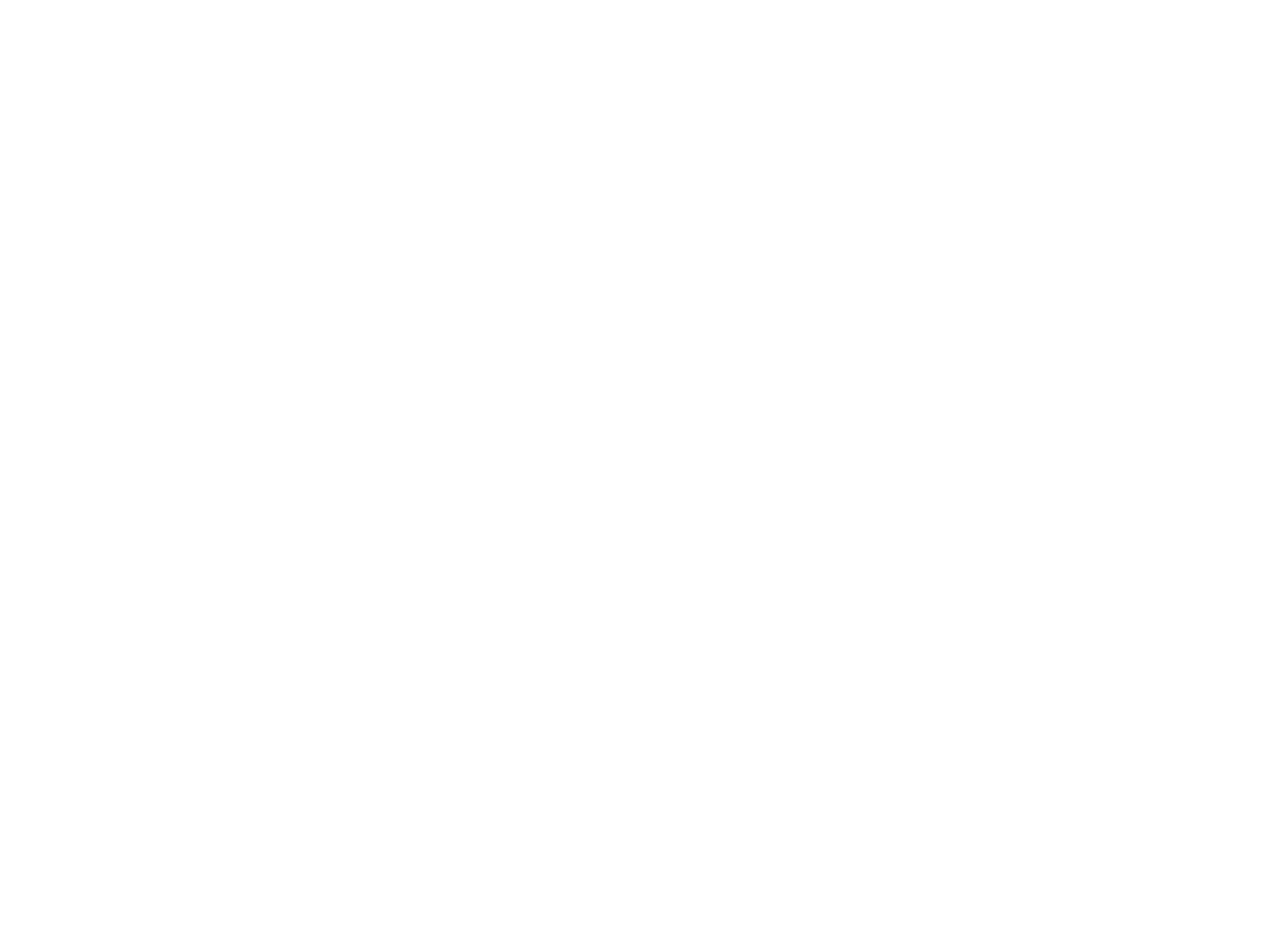
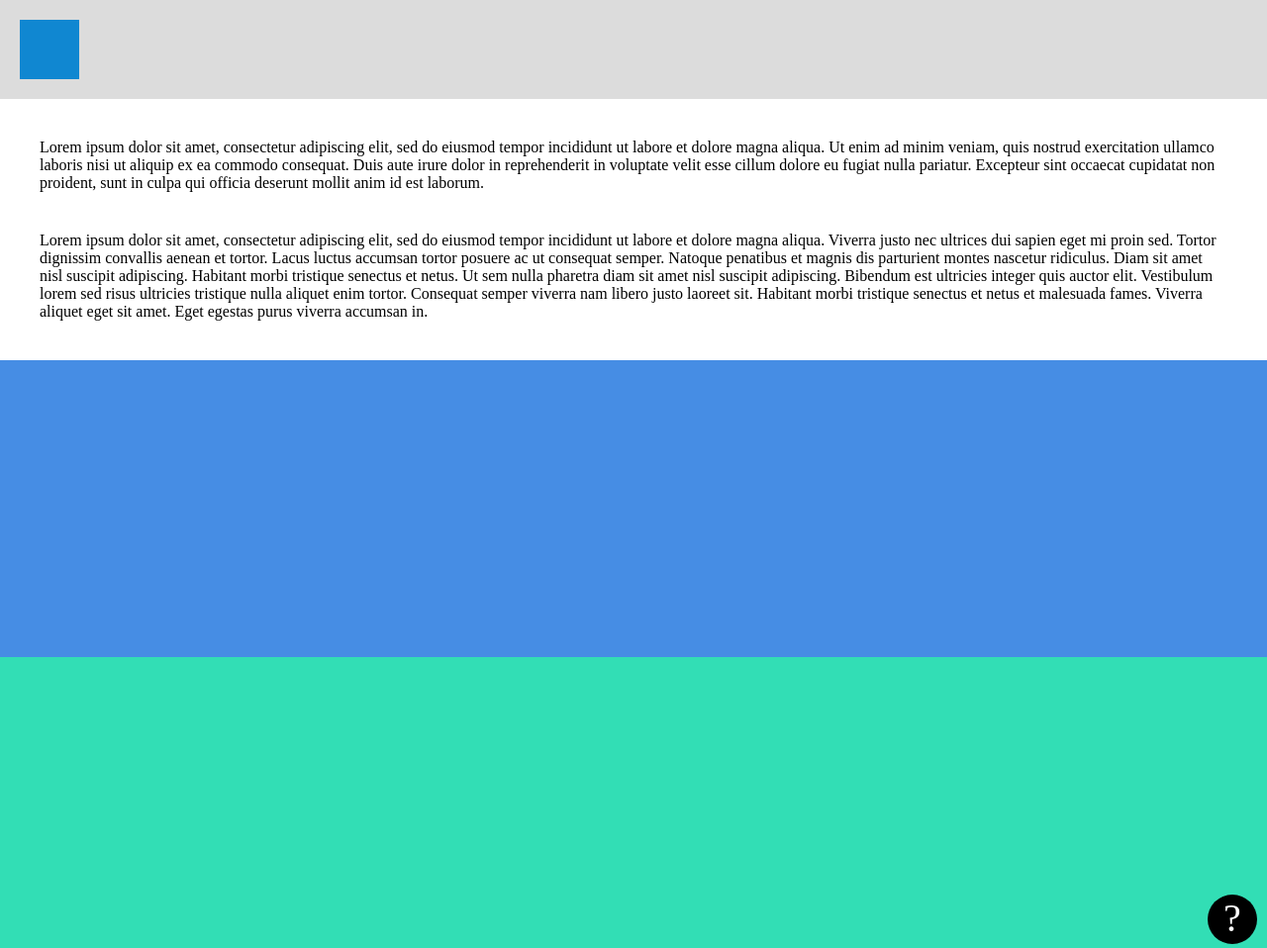
Before and after one commit to tbpatj/html-css-2, a plain HTML site: page drill-3/index.html in a window 1280 px wide. Shown: the top 958 px of the page at 99% size. Before the commit the page ends 800 px from the top, so only its background shows below. Drawn offline with Linux system fonts and the light colour scheme.

Commit message:
finished the last one phew

```diff
--- a/drill-3/index.css
+++ b/drill-3/index.css
@@ -0,0 +1,60 @@
+body {
+    margin: 0px;
+    padding: 0px;
+}
+nav {
+    background-color: rgb(220, 220, 220);
+    height: 100px;
+    display: flex;
+}
+p {
+    margin: 40px;
+}
+.home-icon {
+    background-color: rgb(16, 135, 209);
+    width: 60px;
+    height: 60px;
+    margin: 20px;
+}
+.block {
+    height : 300px;
+}
+.blue {
+    background-color: rgb(70, 141, 228);
+}
+.light-green{
+    background-color: rgb(50, 222, 181);
+}
+.lime {
+    background-color: rgb(191, 216, 141);
+}
+.yellow {
+    background-color: rgb(183, 183, 78);
+}
+.sticky-container {
+     position: sticky;
+    /* left: 90vw; */
+    top: 100vh;
+    left: 100vw;
+    width: 0px;
+    height: 0px;
+}
+footer{
+    position: relative;
+    right:60px;
+    bottom:60px;
+    background-color: black;
+    border-radius: 50px;
+    width: 50px;
+    height: 50px;
+    color: white;
+    text-align: center;
+    vertical-align:middle;
+    font-size: 40px;
+}
+
+.help-container {
+    /* position: relative;
+    bottom: 0px;
+    right: 0px; */
+}
--- a/drill-3/index.html
+++ b/drill-3/index.html
@@ -1 +1,30 @@
 <!-- be sure to look at the example gif as well -->
+<!DOCTYPE html>
+<html lang="en">
+<head>
+    <meta charset="UTF-8">
+    <meta http-equiv="X-UA-Compatible" content="IE=edge">
+    <meta name="viewport" content="width=device-width, initial-scale=1.0">
+    <link rel="stylesheet" href="index.css">
+    <title>Document</title>
+</head>
+<body>
+
+    <nav>
+        <div class="home-icon"></div>
+    </nav>
+    <p>Lorem ipsum dolor sit amet, consectetur adipiscing elit, sed do eiusmod tempor incididunt ut labore et dolore magna aliqua. Ut enim ad minim veniam, quis nostrud exercitation ullamco laboris nisi ut aliquip ex ea commodo consequat. Duis aute irure dolor in reprehenderit in voluptate velit esse cillum dolore eu fugiat nulla pariatur. Excepteur sint occaecat cupidatat non proident, sunt in culpa qui officia deserunt mollit anim id est laborum.</p>
+    <p>Lorem ipsum dolor sit amet, consectetur adipiscing elit, sed do eiusmod tempor incididunt ut labore et dolore magna aliqua. Viverra justo nec ultrices dui sapien eget mi proin sed. Tortor dignissim convallis aenean et tortor. Lacus luctus accumsan tortor posuere ac ut consequat semper. Natoque penatibus et magnis dis parturient montes nascetur ridiculus. Diam sit amet nisl suscipit adipiscing. Habitant morbi tristique senectus et netus. Ut sem nulla pharetra diam sit amet nisl suscipit adipiscing. Bibendum est ultricies integer quis auctor elit. Vestibulum lorem sed risus ultricies tristique nulla aliquet enim tortor. Consequat semper viverra nam libero justo laoreet sit. Habitant morbi tristique senectus et netus et malesuada fames. Viverra aliquet eget sit amet. Eget egestas purus viverra accumsan in.</p>
+
+    <div class="blue block"></div>
+    <div class="light-green block"></div>
+    <div class="sticky-container">
+        <footer>?</footer>
+    </div>
+
+    <div class="lime block"></div>
+    <div class="yellow block"></div>
+
+</body>
+
+</html>
```
Also changed, not shown: drill-2/index.html (+2 -5 lines), 1 other file.
